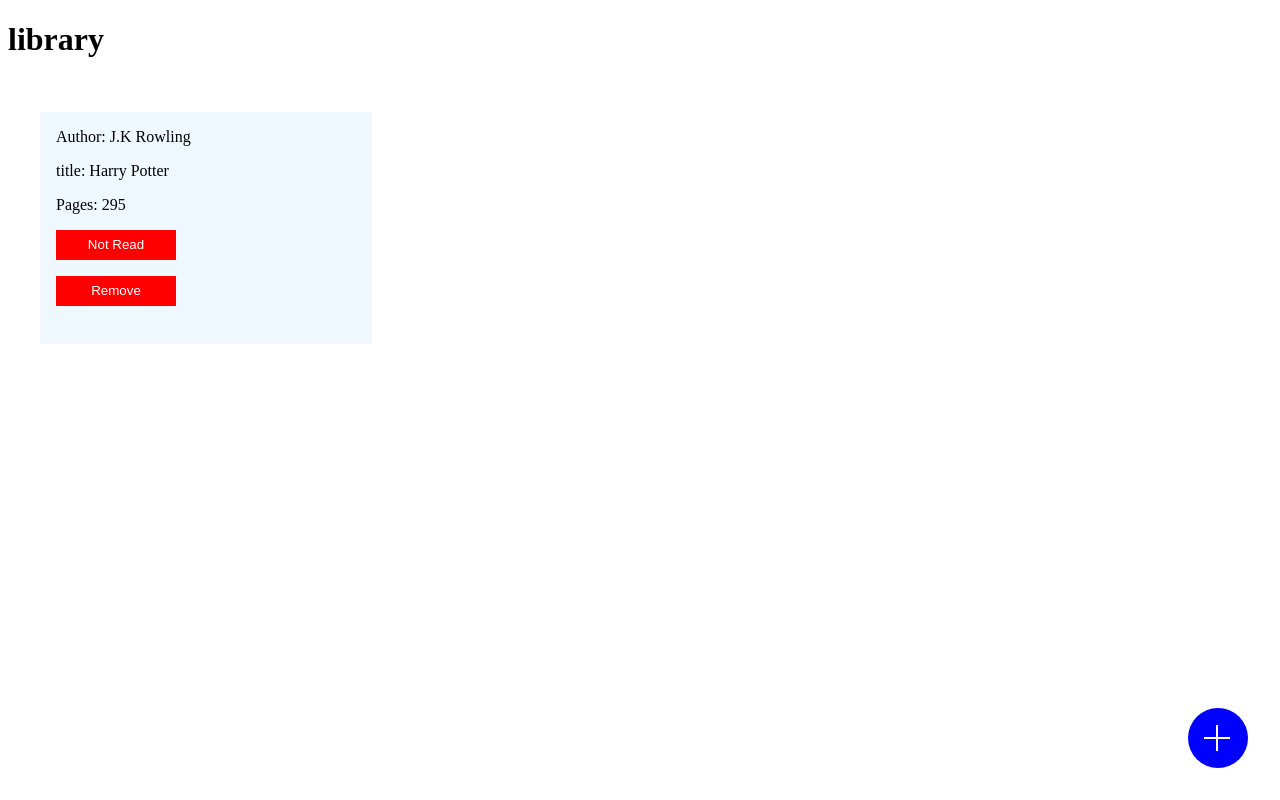
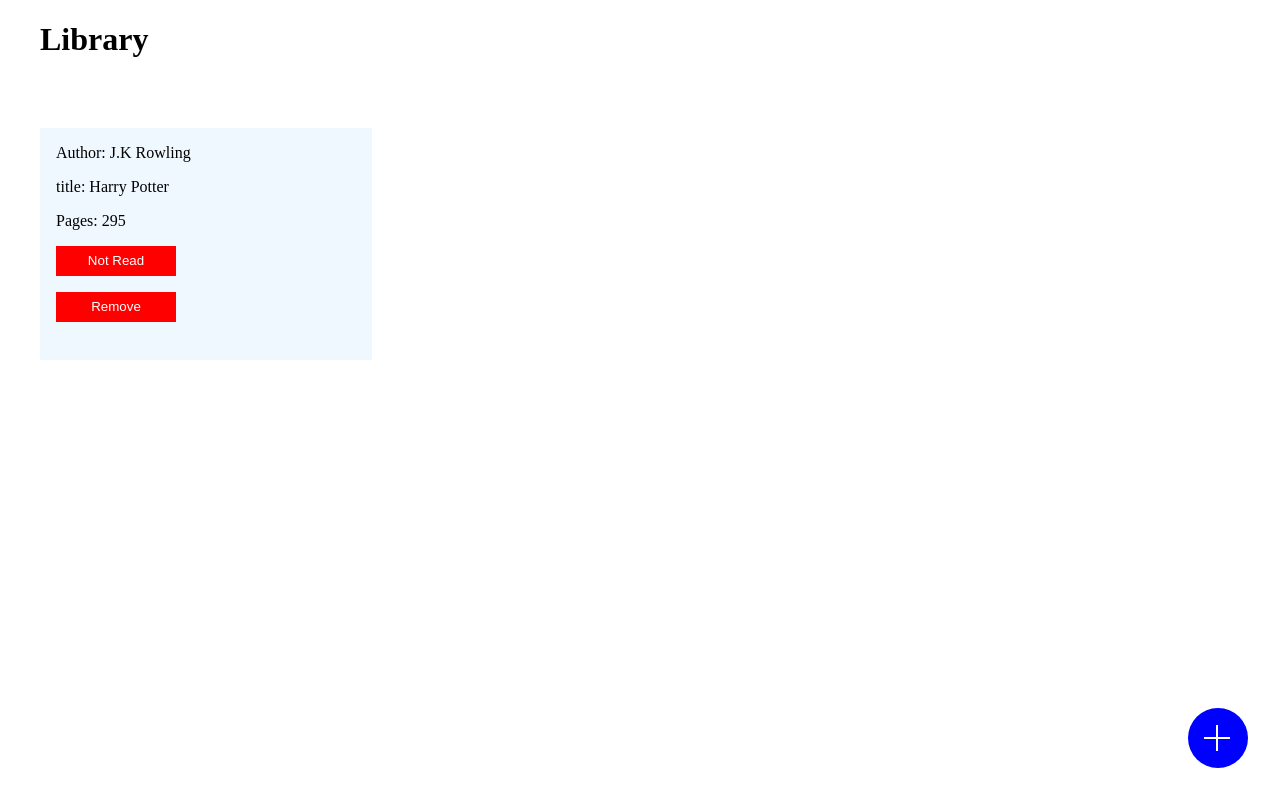
Before and after one commit to zayyanza/odin_library, a plain HTML site: page index.html in a window 1280 px wide. Drawn offline with Linux system fonts and the light colour scheme.

Commit message:
improve padding and margin

```diff
--- a/index.html
+++ b/index.html
@@ -7,7 +7,7 @@
     <link rel="stylesheet" href="style.css">
 </head>
 <body>
-    <div><h1>library</h1></div>
+    <h1>Library</h1>
     <div class="content">
 
     </div>
--- a/style.css
+++ b/style.css
@@ -6,6 +6,7 @@
     background-color: aliceblue;
     padding: 1rem;
     gap: 1rem;
+    margin: 1rem 0;
 }
 
 .content {
@@ -43,6 +44,10 @@
     width: 120px;
 }
 
+h1 {
+    padding: 0 2rem;
+}
+
 
 svg {
     fill: white;
```
